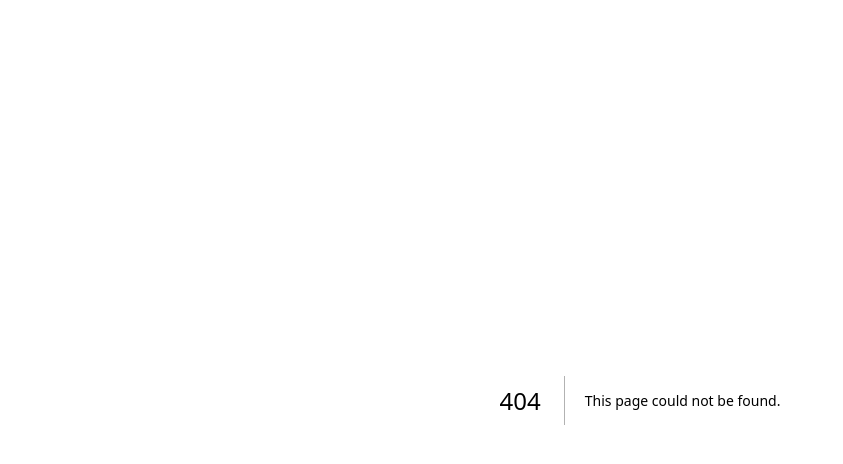
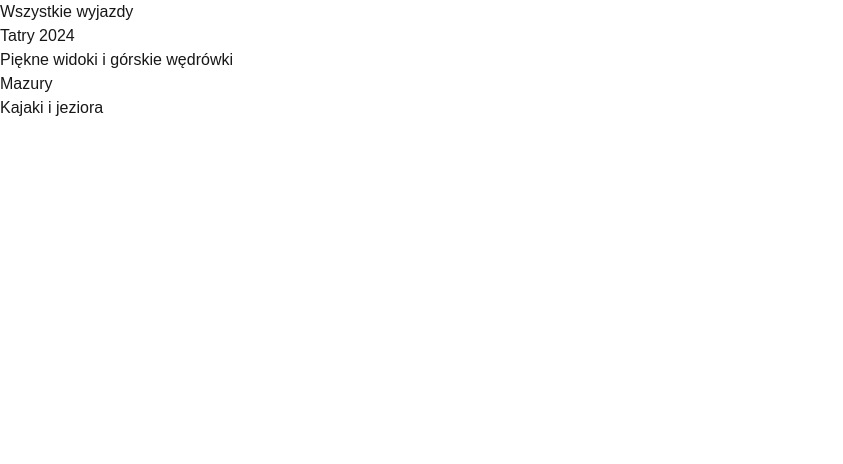
Before and after one commit to arekminajj/trip-buddy-frontend, a Next.js app: page /trips in a window 1280 px wide. Before the commit this address had no page. Shown: the top 464 px of the page, without its empty margins (0-843 px from the left). Built offline with nearby package versions, Linux system fonts and the light colour scheme.

Commit message:
Zachowaj moje zmiany w page.js

```diff
--- /dev/null
+++ b/src/app/trips/page.js
@@ -0,0 +1,21 @@
+// app/trips/page.js
+export default function TripsPage() {
+    const trips = [
+      { id: 1, name: "Tatry 2024", description: "Piękne widoki i górskie wędrówki" },
+      { id: 2, name: "Mazury", description: "Kajaki i jeziora" },
+    ];
+
+    return (
+      <div>
+        <h2>Wszystkie wyjazdy</h2>
+        <ul>
+          {trips.map((trip) => (
+            <li key={trip.id}>
+              <h3>{trip.name}</h3>
+              <p>{trip.description}</p>
+            </li>
+          ))}
+        </ul>
+      </div>
+    );
+  }
```
